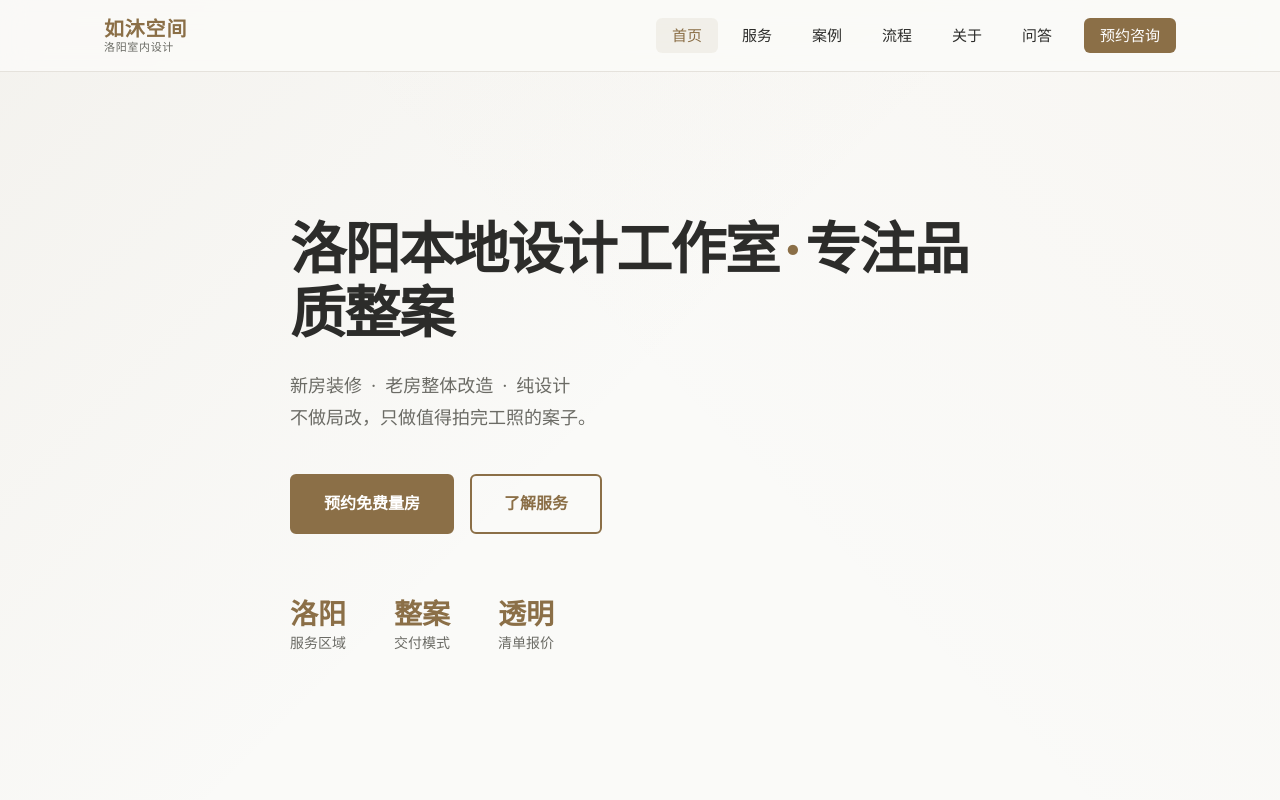
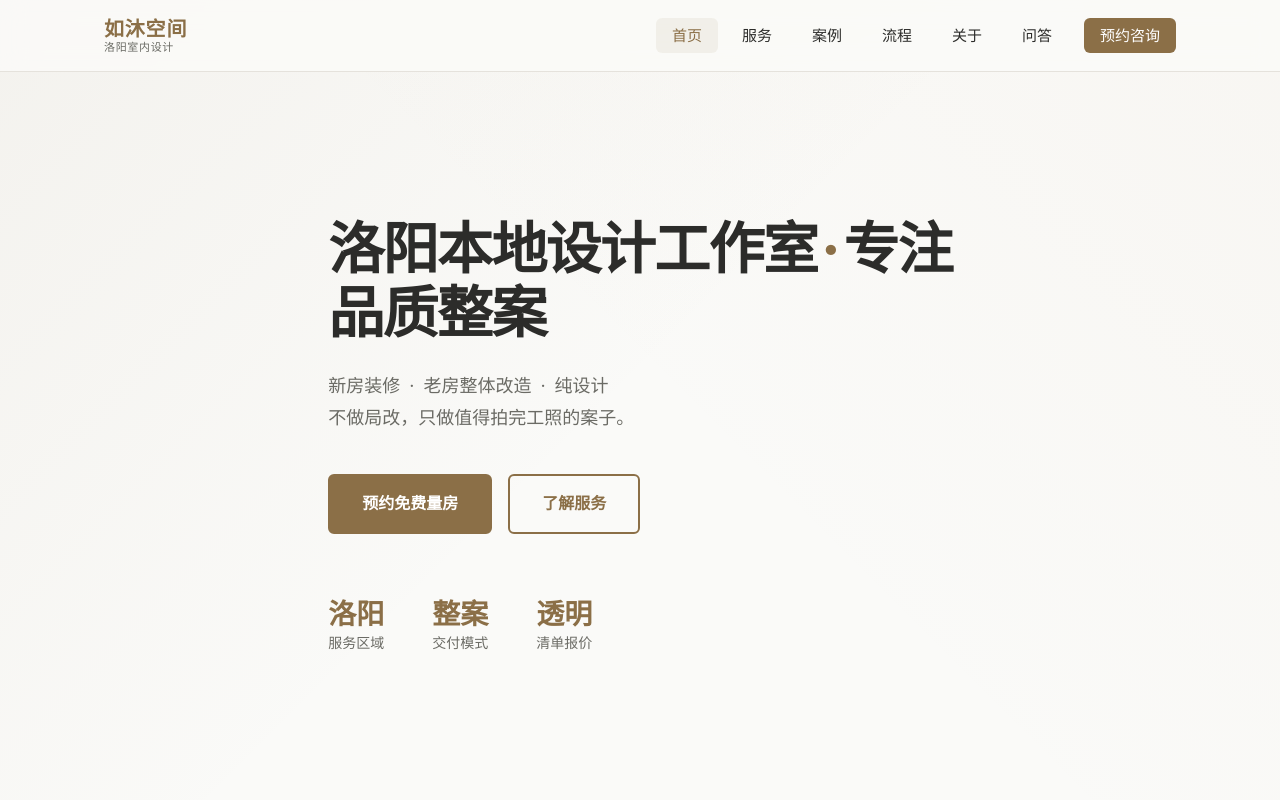
Before and after one commit to roomscapedesign/roomscapedesign.github.io, a plain HTML site: page index.html in a window 1280 px wide. Shown: the top 800 px of the page. Drawn offline with Linux system fonts and the light colour scheme.

Commit message:
update index.html

```diff
--- a/index.html
+++ b/index.html
@@ -149,7 +149,7 @@
       <div class="hero__bg"></div>
       <div class="hero__content container">
         <h1 class="hero__title">
-          洛阳本地设计工作室<span class="hero__dot">·</span>专注品质整案
+          洛阳本地设计工作室<span class="hero__dot">·</span>专注<br>品质整案
         </h1>
         <p class="hero__subtitle">
           新房装修&ensp;·&ensp;老房整体改造&ensp;·&ensp;纯设计<br>
```
